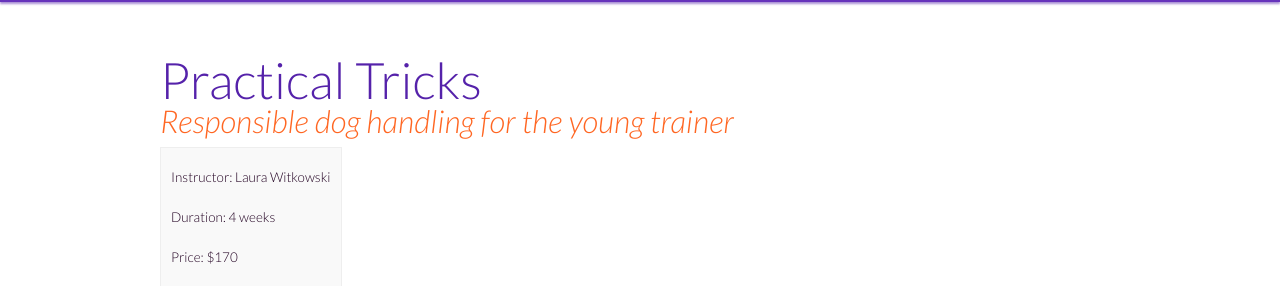
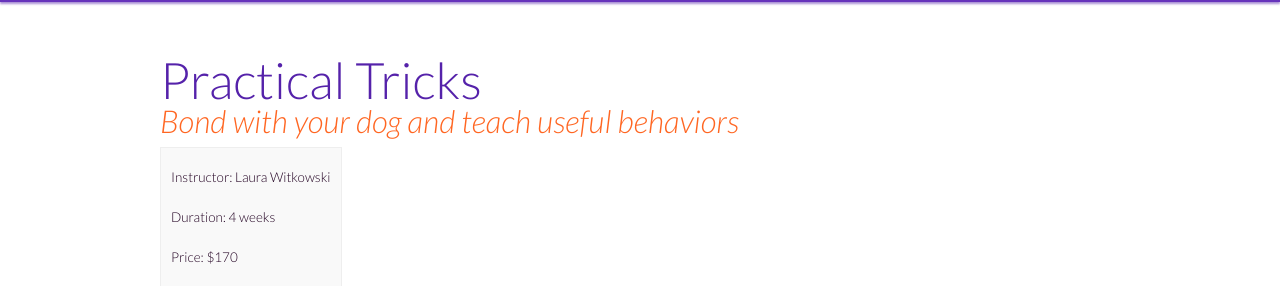
Before and after one commit to fidodogtraining/fidodogtraining.github.io, a Jekyll site: the page built from _classes/mini-courses/tricks.md, in a window 1280 px wide. Shown: the part 177-463 px from the top of the page. Built offline with Jekyll 4.4.1, drawn with Linux system fonts in a browser that asks for light colours.

Commit message:
Update tricks.md

```diff
--- a/_classes/mini-courses/tricks.md
+++ b/_classes/mini-courses/tricks.md
@@ -1,6 +1,6 @@
 ---
 title: Practical Tricks
-tagline: "Responsible dog handling for the young trainer"
+tagline: "Bond with your dog and teach useful behaviors"
 trainer: Laura Witkowski
 duration: "4 weeks"
 price: "$170"
```
